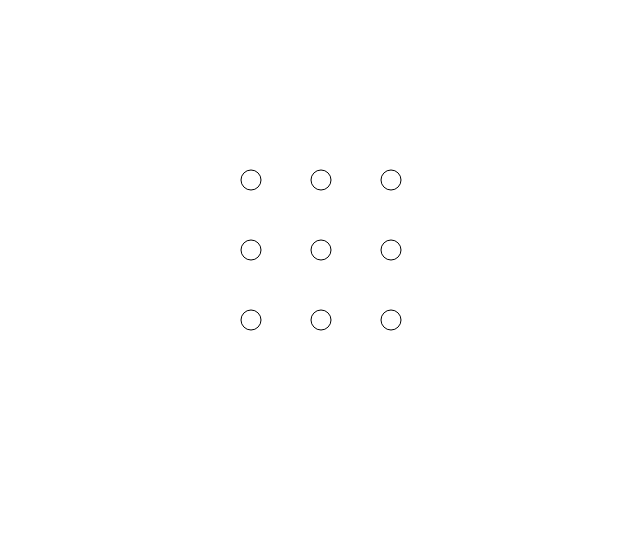
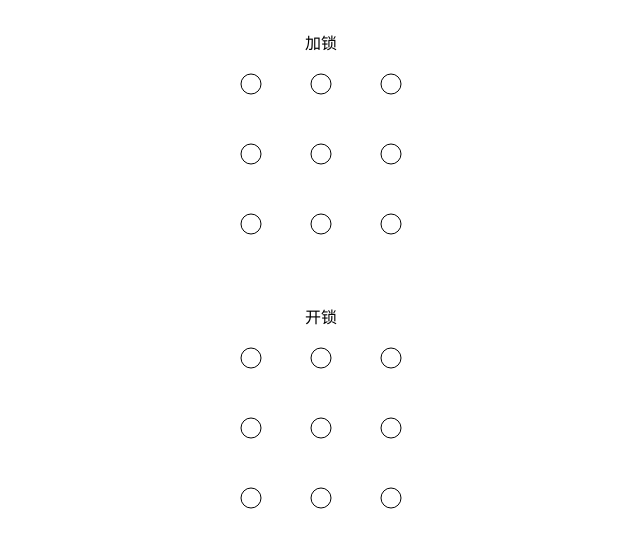
Before and after one commit to lyz1991/GestureLock, a website built with webpack: page index.html in a window 1280 px wide. Shown: the whole page, without its empty margins (319-959 px from the left). Built offline with nearby package versions, Linux system fonts and the light colour scheme.

Commit message:
回调函数可配置

```diff
--- a/index.html
+++ b/index.html
@@ -15,15 +15,15 @@
             margin: 0;
             padding: 0;
             box-sizing: border-box;
+            overflow: scroll;
         }
-        html, body {
+        p {
+            text-align: center;
+        }
+        #lock, #lock1 {
+            margin-bottom: 20px;
             width: 100%;
-            height: 100vh;
-        }
-        #lock {
-            height: 100%;
-            width: 100%;
-            padding-top: 150px;
+            padding-top: 30px;
         }
         canvas {
             display: block;
@@ -32,7 +32,12 @@
     </style>
 </head>
 <body>
-<div id="lock"></div>
+<div id="lock">
+    <p>加锁</p>
+</div>
+<div id="lock1">
+    <p>开锁</p>
+</div>
 </body>
 <script src="./build/main.js"></script>
 </html>
--- a/lock.js
+++ b/lock.js
@@ -1,9 +1,17 @@
 import Lock from './module/Lock'
 new Lock('#lock', {
     styles: {
-      circleStyle:'green'
+        circleStyle:'red'
     },
-    ERROR: {
-        maplength: '锁点总数必须9个'
+    complete: function () {
+        alert('开始向后台提交您的手势')
     }
 })
+new Lock('#lock1', {
+    styles: {
+        circleStyle:'red'
+    },
+    open: function () {
+        alert('开始向后台确认您的手势是否正确')
+    }
+}, true)
--- a/module/Lock.js
+++ b/module/Lock.js
@@ -2,7 +2,7 @@ import * as L from './consts'
 import generateData from './utils'
 import Tip from './Tip'
 class Lock {
-    constructor (id, opt) {
+    constructor (id, opt, hasdone = false) {
         this.assign(opt)
         this.createCanvas(id)
         this.ctx = this.canvas.getContext('2d')
@@ -13,10 +13,11 @@ class Lock {
         this.startX = null
         this.startY = null
         this.from = null
+        this.opt = opt
         this.left = this.canvas.getBoundingClientRect().left
         this.drawcircles(this.maps)
         this.top = this.canvas.getBoundingClientRect().top
-        this.bind(id)
+        this.bind(id, hasdone)
     }
     initlock () {
         this.ctx.clearRect(0, 0, this.canvas.width, this.canvas.height)
@@ -37,7 +38,7 @@ class Lock {
         canvas.width = this.styles.w
         canvas.height = this.styles.h
         document.querySelector(id).appendChild(canvas)
-        this.canvas = canvas
+        this.canvas = document.querySelector(id).querySelector('canvas')
     }
     drawOneCircle (dot, first) {
         this.ctx.beginPath()
@@ -72,13 +73,13 @@ class Lock {
         this.drawrecords(this.firstCompeted ? this.recordsT : this.records)
         this.drawcircles(this.maps)
     }
-    bind (id) {
+    bind (id, hasdone) {
         let state
         this.canvas.addEventListener('touchstart', (e) => {
             state = true
-            this.startX = e.touches[0].clientX
-            this.startY = e.touches[0].clientY
-            this.ctx.moveTo(this.startX - this.left, this.startY- this.top)
+            this.startX = e.touches[0].pageX
+            this.startY = e.touches[0].pageY
+            this.ctx.moveTo(this.startX - this.left, this.startY - this.top)
         })
         document.querySelector(id).addEventListener('touchmove', e => {
             e.preventDefault()
@@ -96,13 +97,13 @@ class Lock {
                         this.ctx.moveTo(this.startX - this.left, this.startY- this.top)
                     }
                     this.ctx.strokeStyle = this.styles.lineStyle
-                    this.ctx.lineTo(e.changedTouches[0].clientX - this.left, e.changedTouches[0].clientY - this.top)
+                    this.ctx.lineTo(e.changedTouches[0].pageX - this.left, e.changedTouches[0].pageY - this.top)
                     this.ctx.stroke()
                 }
-                this.checkDistance(e.changedTouches[0].clientX - this.left, e.changedTouches[0].clientY - this.top)
+                this.checkDistance(e.changedTouches[0].pageX - this.left, e.changedTouches[0].pageY - this.top)
             }
         })
-        document.addEventListener('touchend', e => {
+        document.querySelector(id).addEventListener('touchend', e => {
             state = false
             if (this.firstCompeted) {
                 if (!Lock.compare(this.recordsT, this.records)) {
@@ -111,10 +112,12 @@ class Lock {
                     setTimeout(() => {
                         this.initlock()
                     }, 1000)
-                    return Lock.showTips(this.tips.twiceImgerr, '', '', false)
+                    return Lock.showTips(this.tips.twiceImgerr, '', 1000)
                 }
                 this.redraw()
                 Lock.showTips(this.tips.lockSuccess, '', '', true)
+                Lock.restore(this.maps)
+                this.opt.complete()
             } else {
                 if (this.records.length < this.regular.shoudlength) {
                     this.initlock()
@@ -122,6 +125,11 @@ class Lock {
                     Lock.showTips(this.tips.lessNum)
                     return
                 } else {
+                    if (hasdone) {
+                      this.redraw()
+                      Lock.restore(this.maps)
+                      return this.opt.open()
+                    }
                     this.initlock()
                     this.firstCompeted = true
                     Lock.showTips(this.tips.firstCompeted)
--- a/module/consts.js
+++ b/module/consts.js
@@ -1,6 +1,6 @@
 export let opt = {
     regular: {
-        distance: 10,
+        distance: 15,
         shoudlength: 4
 
     },
@@ -28,8 +28,8 @@ export let TipStyle = {
     color: 'white',
     position: 'absolute',
     left: '50%',
-    top:'10%',
-    transform: 'translate(-50%)',
+    top:'50%',
+    transform: 'translate(-50%, -30%)',
     fontSize: '12px',
     padding: '3px 10px',
     background: 'rgba(0,0,0,0.7)',
```
